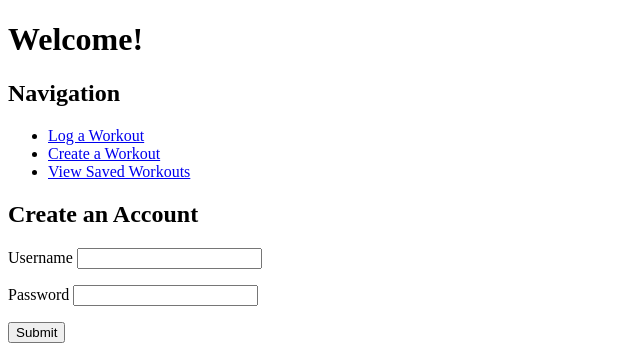
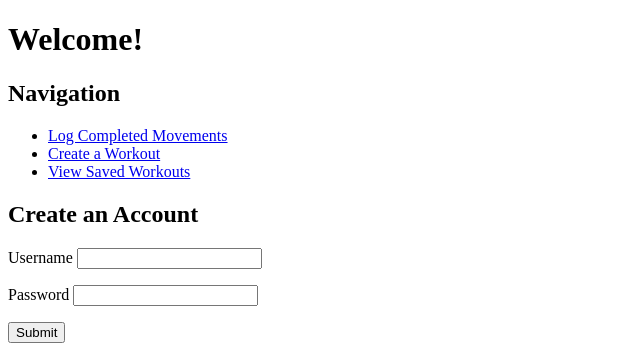
Before and after one commit to mollycstark/Pocket-Personal-Trainer, a Flask app: page / in a window 1280 px wide. Shown: the top 347 px of the page, without its empty margins (0-640 px from the left). Run offline with Flask 3, Linux system fonts and the light colour scheme.

Commit message:
Re-organized server routes, did some renaming of files

```diff
--- a/server.py
+++ b/server.py
@@ -55,9 +55,18 @@ def process_login():
     return redirect("/")
 
 
-@app.route("/api/log_workout")
-def log_workout():
-    """Instantiate completed movements."""
+@app.route("/completed_movements")
+def completed_movements():
+    """Displays all movements."""
+
+    movements = crud.get_movements()
+
+    return render_template("completed_movements.html", movements=movements)
+
+
+@app.route("/api/select_completed_movements")
+def select_completed_movements():
+    """User instantiates completed movements."""
 
     user = crud.get_user_by_username(session["user_username"])
 
@@ -69,6 +78,13 @@ def log_workout():
     db.session.commit()
 
     return ('', 204)
+
+
+@app.route("/body_region")
+def get_user_input():
+    """User inputs body region focus for workout."""
+
+    return render_template("body_region.html")
 
 
 @app.route("/create_workout_b")
@@ -97,13 +113,6 @@ def create_workout_b():
     movements = uncompleted_movements
 
     return render_template("create_workout.html", movements=movements, workout=workout)
-
-
-@app.route("/body_region")
-def get_user_input():
-    """User inputs body region focus for workout."""
-
-    return render_template("body_region.html")
 
 
 @app.route("/create_workout")
@@ -135,17 +144,8 @@ def create_workout():
     return render_template("create_workout.html", movements=movements, workout=workout)
 
 
-@app.route("/all_movements")
-def all_movements():
-    """Display all movements."""
-
-    movements = crud.get_movements()
-
-    return render_template("log_workout.html", movements=movements)
-
-
-@app.route("/api/select_movements")
-def select_movements():
+@app.route("/api/select_workout_movements")
+def select_workout_movements():
     """Instantiate user selected movements for a workout."""
 
     user = crud.get_user_by_username(session["user_username"])
@@ -169,7 +169,7 @@ def select_sets_reps():
     users_workout = crud.get_last_workout_by_user_id(user.user_id)
     workout_movements = users_workout.workout_movements
 
-    return render_template("select_sets_reps.html", workout_movements=workout_movements)
+    return render_template("sets_reps.html", workout_movements=workout_movements)
 
 
 @app.route("/display_workout_movements")
@@ -179,16 +179,6 @@ def display_workout_movements():
     user = crud.get_user_by_username(session["user_username"])
     users_workout = crud.get_last_workout_by_user_id(user.user_id)
     workout_movements = users_workout.workout_movements
-
-    return render_template("select_sets_reps.html", workout_movements=workout_movements)
-
-
-@app.route("/display_workout/<workout_id>")
-def display_workout(workout_id):
-    """Display a user's workout from view workouts nav."""
-
-    workout = crud.get_workout_by_id(workout_id)
-    workout_movements = workout.workout_movements
 
     return render_template("display_workout.html", workout_movements=workout_movements)
 
@@ -203,6 +193,16 @@ def view_workouts():
     return render_template("view_workouts.html", workouts=workouts)
 
 
+@app.route("/display_workout/<workout_id>")
+def display_workout(workout_id):
+    """Display a user's workout from view workouts nav."""
+
+    workout = crud.get_workout_by_id(workout_id)
+    workout_movements = workout.workout_movements
+
+    return render_template("display_workout.html", workout_movements=workout_movements)
+
+
 if __name__ == "__main__":
     connect_to_db(app)
     app.run(host="0.0.0.0", debug=True)
--- a/templates/homepage.html
+++ b/templates/homepage.html
@@ -6,7 +6,7 @@
 
   <h2>Navigation</h2>
   <ul>
-    <li><a href="/all_movements">Log a Workout</a></li>
+    <li><a href="/completed_movements">Log Completed Movements</a></li>
     <li><a href="/body_region">Create a Workout</a></li>
     <li><a href="/view_workouts">View Saved Workouts</a></li>
   </ul>
```
Also changed, not shown: README.md.
